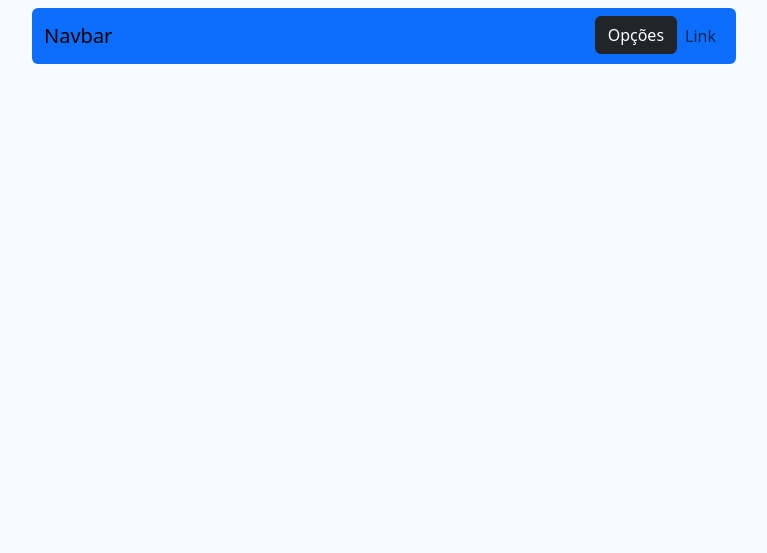
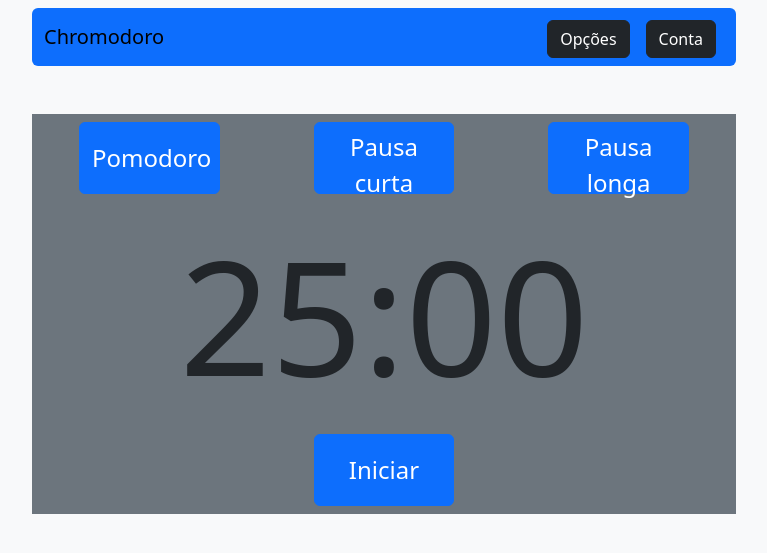
Before and after one commit to Carjooj/Chromodoro, a Node server app: page / in a window 1280 px wide. Shown: the top 553 px of the page, without its empty margins (256-1023 px from the left). Run offline with Node 20, Linux system fonts and the light colour scheme; some libraries are stand-ins or nearby versions.

Commit message:
Botões configs e timer
Botões config arrumados (toggle fica entre verde pra active e vermelho
para "não active").
timer iniciado, junto com os respectivos Botões
estilo.css adicionado para alterar e fazer estilos especificos da página

```diff
--- a/app.js
+++ b/app.js
@@ -8,6 +8,8 @@ app.set("view engine", "handlebars")
 
 app.use(bodyParser.urlencoded({extended: false}))
 app.use(bodyParser.json())
+
+app.use(express.static('public'));
 
 
 app.get("/", function(req, res){
--- /dev/null
+++ b/public/styles/estilo.css
@@ -0,0 +1,28 @@
+.col .active {
+    background-color: green;
+    border-color: green;
+}
+
+.option {
+    background-color: #ff4133;
+    border-color: #d9d9d9;
+}
+
+.option:hover {
+    background-color: #b9b9b9;
+    border-color: #a9a9a9;
+}
+
+.option:first-child:active {
+    background-color: #b9b9b9;
+}
+
+#divtimer {
+    font-size: 10em;
+}
+
+.timerbtn {
+    width: 20%;
+    height: 3em;
+    font-size: 1.5em;
+}
--- a/views/chromodoro.handlebars
+++ b/views/chromodoro.handlebars
@@ -3,7 +3,7 @@
         <div class="mx-5 px-5">
             <nav class="rounded navbar navbar-expand-lg bg-primary">
                 <div class="container-fluid">
-                    <a class="navbar-brand" href="#">Navbar</a>
+                    <a class="navbar-brand" href="#">Chromodoro</a>
                     <button class="navbar-toggler" type="button" data-bs-toggle="collapse"
                         data-bs-target="#navbarSupportedContent" aria-controls="navbarSupportedContent"
                         aria-expanded="false" aria-label="Toggle navigation">
@@ -12,15 +12,15 @@
                     <div class="collapse navbar-collapse flex-row-reverse" id="navbarSupportedContent">
                         <div class="d-flex">
                             <ul class="navbar-nav me-auto mb-2 mb-lg-0">
-                                <li class="nav-item">
+                                <li class="nav-item mx-2 mt-1">
                                     <!-- Button trigger modal -->
                                     <button type="button" class="btn btn-dark" data-bs-toggle="modal"
-                                        data-bs-target="#exampleModal">
+                                        data-bs-target="#modalconfig">
                                         Opções
                                     </button>
 
                                     <!-- Modal -->
-                                    <div class="modal fade" id="exampleModal" tabindex="-1"
+                                    <div class="modal fade" id="modalconfig" tabindex="-1"
                                         aria-labelledby="exampleModalLabel" aria-hidden="true">
                                         <div class="modal-dialog modal-dialog-scrollable">
                                             <div class="modal-content">
@@ -33,7 +33,8 @@
                                                 <div class="modal-body">
                                                     <div class="container text-center">
                                                         <legend class="form-label fs-4">Timer</legend>
-                                                        <legend class="form-label fs-5 text-start" for="labeltimer">Tempo
+                                                        <legend class="form-label fs-5 text-start" for="labeltimer">
+                                                            Tempo
                                                             (minutos)</label>
                                                             <div class="row">
                                                                 <div class="col">
@@ -69,23 +70,46 @@
                                                             <div class="d-flex flex-column mt-2">
                                                                 <div class="row">
                                                                     <div class="col-10">
-                                                                        <label class="fs-6" for="btn-toggle-auto-short">Pausas automáticas</label>
+                                                                        <label class="fs-6"
+                                                                            for="btn-toggle-auto-short">Pausa curta
+                                                                            automática</label>
                                                                     </div>
                                                                     <div class="col">
-                                                                        <input type="button" class="btn btn-primary rounded-circle" data-bs-toggle="button" value="    ">
+                                                                        <button type="button"
+                                                                            class="btn btn-primary rounded-circle option"
+                                                                            data-bs-toggle="button">&nbsp;&nbsp;&nbsp;&nbsp;</button>
                                                                     </div>
                                                                 </div>
                                                             </div>
                                                             <div class="d-flex flex-column mt-2">
                                                                 <div class="row">
                                                                     <div class="col-10">
-                                                                        <label class="fs-6" for="btn-toggle-auto-pomodoro">Pomodoros automáticos</label>
+                                                                        <label class="fs-6"
+                                                                            for="btn-toggle-auto-pomodoro">Pausa longa
+                                                                            automática</label>
                                                                     </div>
                                                                     <div class="col">
-                                                                        <input type="button" class="btn btn-primary rounded-circle" data-bs-toggle="button" value="    ">
+                                                                        <button type="button"
+                                                                            class="btn btn-primary rounded-circle option"
+                                                                            data-bs-toggle="button">&nbsp;&nbsp;&nbsp;&nbsp;</button>
                                                                     </div>
                                                                 </div>
                                                             </div>
+                                                            <div class="d-flex flex-column mt-2">
+                                                                <div class="row">
+                                                                    <div class="col-10">
+                                                                        <label class="fs-6"
+                                                                            for="btn-toggle-auto-pomodoro">Pomodoros
+                                                                            automáticos</label>
+                                                                    </div>
+                                                                    <div class="col">
+                                                                        <button type="button"
+                                                                            class="btn btn-primary rounded-circle option"
+                                                                            data-bs-toggle="button">&nbsp;&nbsp;&nbsp;&nbsp;</button>
+                                                                    </div>
+                                                                </div>
+                                                            </div>
+
                                                     </div>
                                                 </div>
                                                 <div class="modal-footer">
@@ -95,14 +119,27 @@
                                         </div>
                                     </div>
                                 </li>
-                                <li class="nav-item">
-                                    <a class="nav-link" href="#">Link</a>
+                                <li class="nav-item mx-2 mt-1">
+                                    <a class="btn btn-dark" href="/conta">Conta</a>
                                 </li>
                             </ul>
                         </div>
                     </div>
                 </div>
             </nav>
+            <section class="bg-secondary mt-5">
+                <div class="d-flex justify-content-around pt-2">
+                    <button class="btn btn-primary timerbtn">Pomodoro</button>
+                    <button class="btn btn-primary timerbtn">Pausa curta</button>
+                    <button class="btn btn-primary timerbtn">Pausa longa</button>
+                </div>
+                <div class="d-flex justify-content-center" id="divtimer">
+                    25:00
+                </div>
+                <div class="d-flex justify-content-center pb-2">
+                    <button class="btn btn-primary timerbtn">Iniciar</button>
+                </div>
+            </section>
         </div>
     </div>
 </div>
--- a/views/layouts/main.handlebars
+++ b/views/layouts/main.handlebars
@@ -10,6 +10,7 @@
   <script src="https://cdn.jsdelivr.net/npm/bootstrap@5.3.0-alpha1/dist/js/bootstrap.bundle.min.js"
     integrity="sha384-w76AqPfDkMBDXo30jS1Sgez6pr3x5MlQ1ZAGC+nuZB+EYdgRZgiwxhTBTkF7CXvN"
     crossorigin="anonymous"></script>
+  <link href="/styles/estilo.css" rel="stylesheet">
   <title>Chromodoro</title>
 </head>
 <body class="bg-body-tertiary">
```
